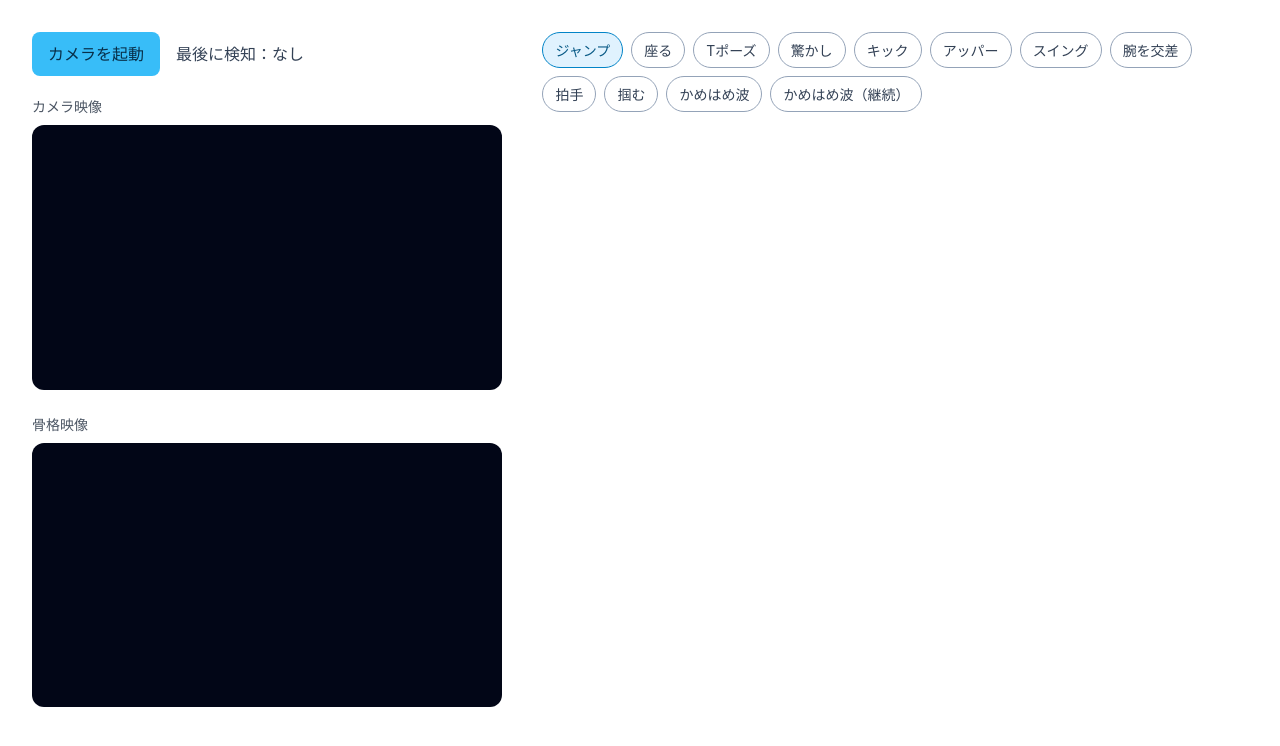
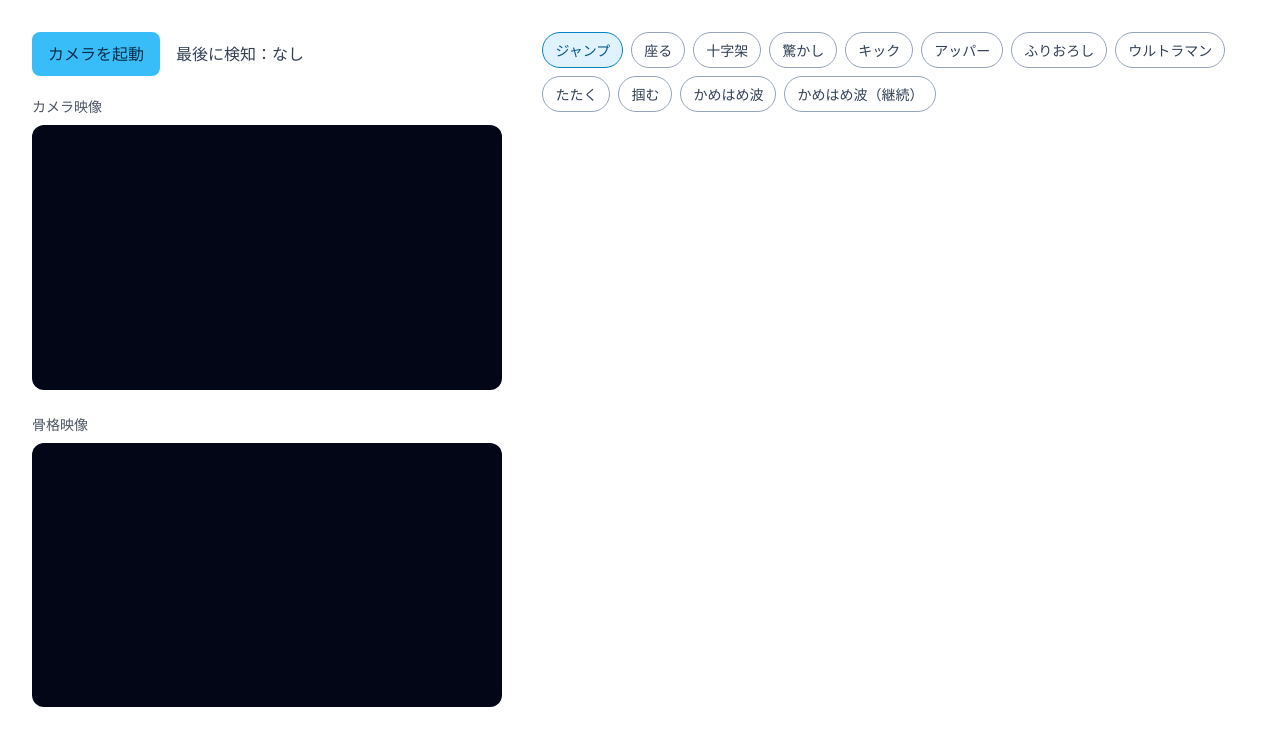
Before and after one commit to takaaaa-jun/2026_opencampus_project2, a React (Vite) app in the folder frontend/: page / in a window 1280 px wide. Shown: the top 746 px of the page. Built offline with nearby package versions, Linux system fonts and the light colour scheme.

Commit message:
docs(explanation): 動作解説の実装ガイドを追加

```diff
--- a/frontend/src/App.tsx
+++ b/frontend/src/App.tsx
@@ -8,13 +8,13 @@ import './App.css'
 const actionLabels: Record<string, string> = {
   jump: 'ジャンプ',
   sit: '座る',
-  tpose: 'Tポーズ',
+  tpose: '十字架',
   surprise: '驚かし',
   kick: 'キック',
   upper: 'アッパー',
-  swing: 'スイング',
-  closs: '腕を交差',
-  clap: '拍手',
+  swing: 'ふりおろし',
+  closs: 'ウルトラマン',
+  clap: 'たたく',
   grab: '掴む',
   kamehameha: 'かめはめ波',
   kamehameha_continue: 'かめはめ波（継続）',
--- a/frontend/src/components/ExplanationPanel/ExplanationPanel.tsx
+++ b/frontend/src/components/ExplanationPanel/ExplanationPanel.tsx
@@ -19,13 +19,13 @@ type ExplanationPanelProps = ExplanationProps
 const explanationItems: ExplanationItem[] = [
   { id: 'jump', label: 'ジャンプ' },
   { id: 'sit', label: '座る' },
-  { id: 'tpose', label: 'Tポーズ' },
+  { id: 'tpose', label: '十字架' },
   { id: 'surprise', label: '驚かし' },
   { id: 'kick', label: 'キック' },
   { id: 'upper', label: 'アッパー' },
-  { id: 'swing', label: 'スイング' },
-  { id: 'closs', label: '腕を交差' },
-  { id: 'clap', label: '拍手' },
+  { id: 'swing', label: 'ふりおろし' },
+  { id: 'closs', label: 'ウルトラマン' },
+  { id: 'clap', label: 'たたく' },
   { id: 'grab', label: '掴む' },
   { id: 'kamehameha', label: 'かめはめ波' },
   { id: 'kamehameha_continue', label: 'かめはめ波（継続）' },
--- a/frontend/src/components/ExplanationPanel/explanations/ClapExplanation/ClapExplanation.css
+++ b/frontend/src/components/ExplanationPanel/explanations/ClapExplanation/ClapExplanation.css
@@ -1 +1 @@
-/* 拍手の解説専用スタイル */
+/* たたく動作の解説専用スタイル */
--- a/frontend/src/components/ExplanationPanel/explanations/CrossArmsExplanation/CrossArmsExplanation.css
+++ b/frontend/src/components/ExplanationPanel/explanations/CrossArmsExplanation/CrossArmsExplanation.css
@@ -1 +1 @@
-/* 腕を交差する動作の解説専用スタイル */
+/* ウルトラマンの解説専用スタイル */
--- a/frontend/src/components/ExplanationPanel/explanations/SwingExplanation/SwingExplanation.css
+++ b/frontend/src/components/ExplanationPanel/explanations/SwingExplanation/SwingExplanation.css
@@ -1 +1 @@
-/* スイングの解説専用スタイル */
+/* ふりおろし動作の解説専用スタイル */
--- a/frontend/src/components/ExplanationPanel/explanations/TPoseExplanation/TPoseExplanation.css
+++ b/frontend/src/components/ExplanationPanel/explanations/TPoseExplanation/TPoseExplanation.css
@@ -1 +1 @@
-/* Tポーズの解説専用スタイル */
+/* 十字架ポーズの解説専用スタイル */
```
Also changed, not shown: 7 other files (tests, documents, lock files or other folders).
